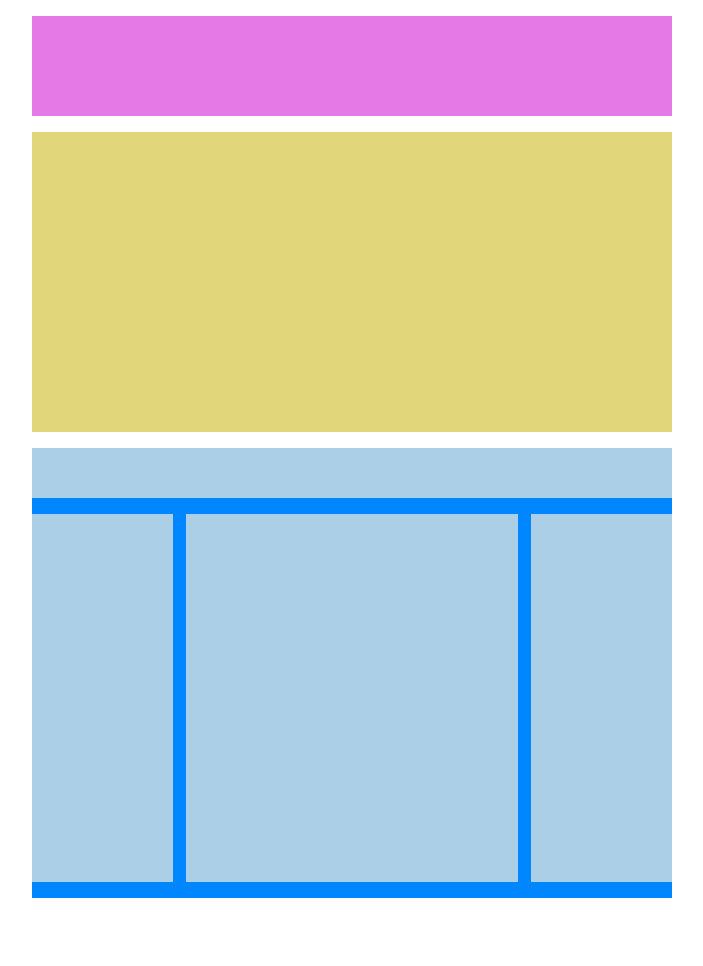
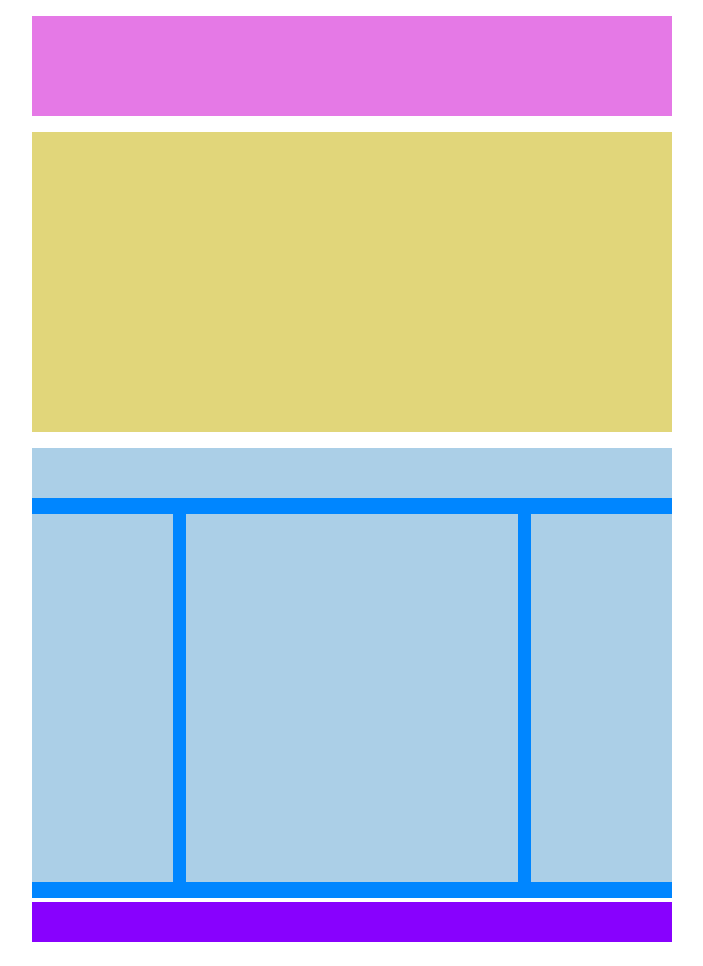
Before and after one commit to DoinaGanceriuc/htmlcss-struttura-wp, a plain HTML site: page index.html in a window 1280 px wide. Shown: the whole page, without its empty margins (288-991 px from the left). Drawn offline with Linux system fonts and the light colour scheme.

Commit message:
aggiunto footer

```diff
--- a/style.css
+++ b/style.css
@@ -66,3 +66,8 @@ main {
 .middle-par {
   width: 52%;
 }
+
+footer {
+  height: 40px;
+  background-color: #8801fe;
+}
```
